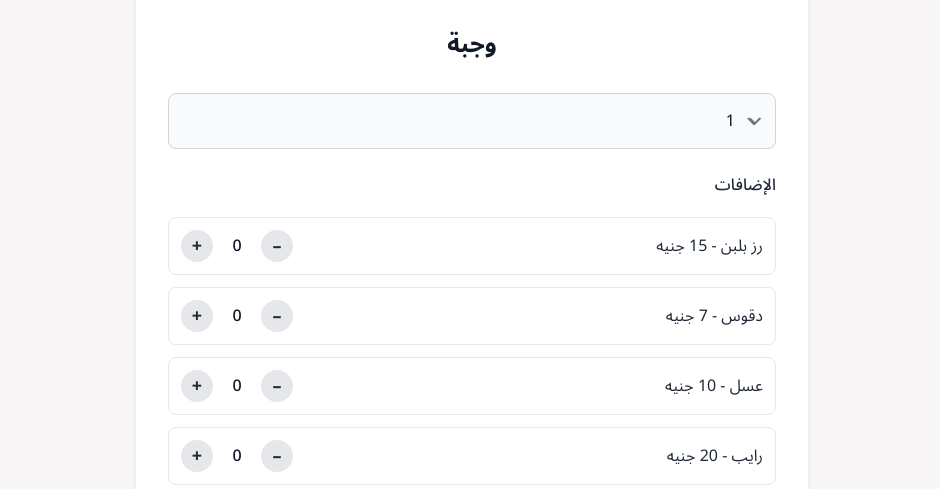
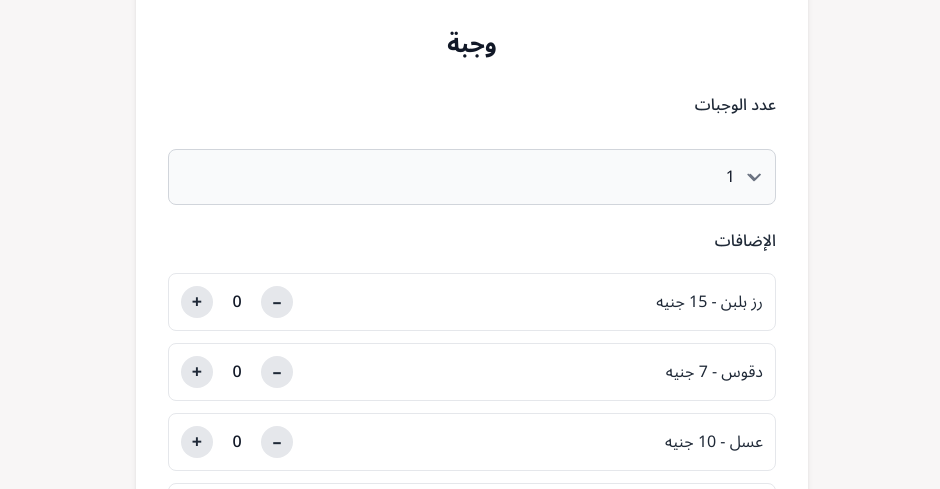
Before and after one commit to OmarHany-sudo/mertah-dajaj, a plain HTML site: page order.html in a window 1280 px wide. Shown: the part 256-745 px from the top of the page, without its empty margins (168-1108 px from the left). Drawn offline with nearby package versions, Linux system fonts and the light colour scheme.

Commit message:
Update order.html

```diff
--- a/order.html
+++ b/order.html
@@ -106,6 +106,10 @@
               <!-- النموذج -->
               <div class="space-y-6">
                 <!-- Meal Quantity -->
+                <label class="block text-base font-medium text-gray-800 dark:text-gray-200 pb-2">
+  عدد الوجبات
+</label>
+
                 <div class="relative">
                   <select
                     class="block appearance-none w-full rounded-lg border-gray-300 dark:border-gray-600 bg-gray-50 dark:bg-gray-700 text-gray-900 dark:text-gray-100 h-14 p-3.5 pr-10 text-base focus:ring-primary focus:border-primary"
```
